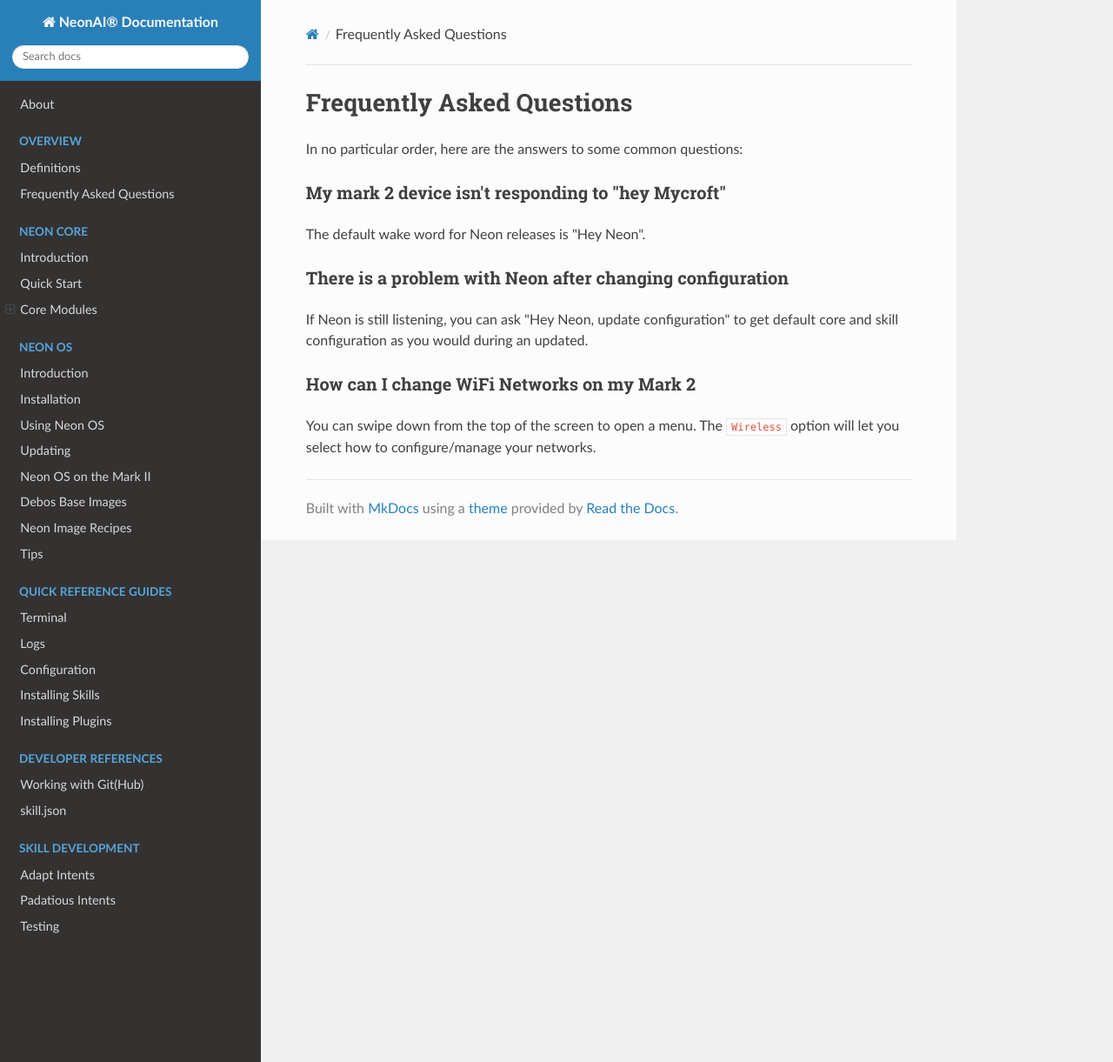
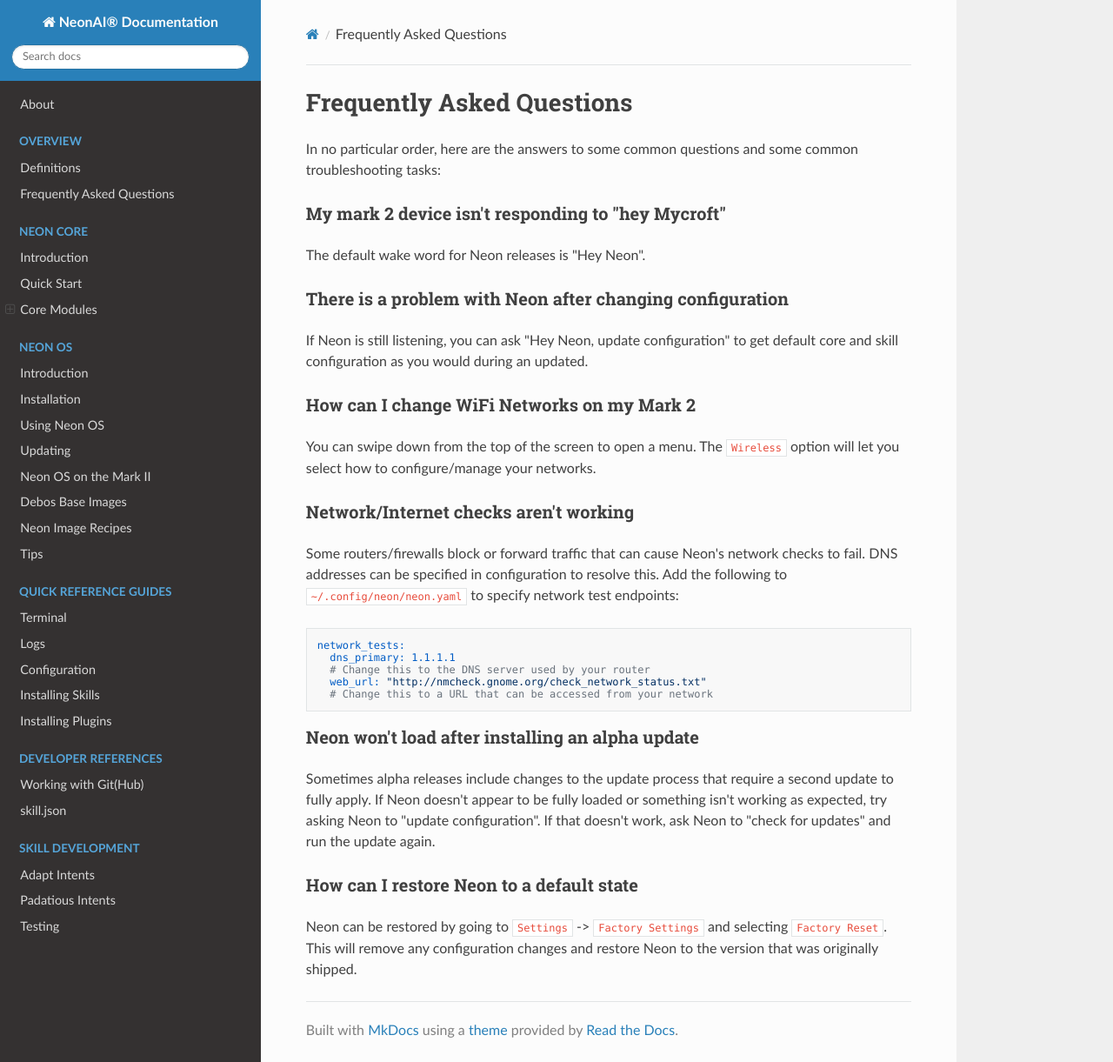
Before and after one commit to NeonGeckoCom/neon-docs, an MkDocs documentation site: the page built from docs/overview/faq.md, in a window 1280 px wide and 1221 px high. Shown: the whole window at 87% size. Built offline with MkDocs 1.6.1, drawn with Linux system fonts in a browser that asks for light colours; nearby versions of some CDN libraries.

Commit message:
Document network troubleshooting, alpha updates, and reset

````diff
--- a/docs/overview/faq.md
+++ b/docs/overview/faq.md
@@ -1,5 +1,6 @@
 # Frequently Asked Questions
-In no particular order, here are the answers to some common questions:
+In no particular order, here are the answers to some common questions and some
+common troubleshooting tasks:
 
 ### My mark 2 device isn't responding to "hey Mycroft"
 The default wake word for Neon releases is "Hey Neon".
@@ -11,3 +12,27 @@
 ### How can I change WiFi Networks on my Mark 2
 You can swipe down from the top of the screen to open a menu. The `Wireless` option
 will let you select how to configure/manage your networks.
+
+### Network/Internet checks aren't working
+Some routers/firewalls block or forward traffic that can cause Neon's network
+checks to fail. DNS addresses can be specified in configuration to resolve this.
+Add the following to `~/.config/neon/neon.yaml` to specify network test endpoints:
+
+```yaml
+network_tests:
+  dns_primary: 1.1.1.1
+  # Change this to the DNS server used by your router
+  web_url: "http://nmcheck.gnome.org/check_network_status.txt"
+  # Change this to a URL that can be accessed from your network
+```
+
+### Neon won't load after installing an alpha update
+Sometimes alpha releases include changes to the update process that require
+a second update to fully apply. If Neon doesn't appear to be fully loaded or
+something isn't working as expected, try asking Neon to "update configuration".
+If that doesn't work, ask Neon to "check for updates" and run the update again.
+
+### How can I restore Neon to a default state
+Neon can be restored by going to `Settings` -> `Factory Settings` and selecting
+`Factory Reset`. This will remove any configuration changes and restore Neon to
+the version that was originally shipped.
````
